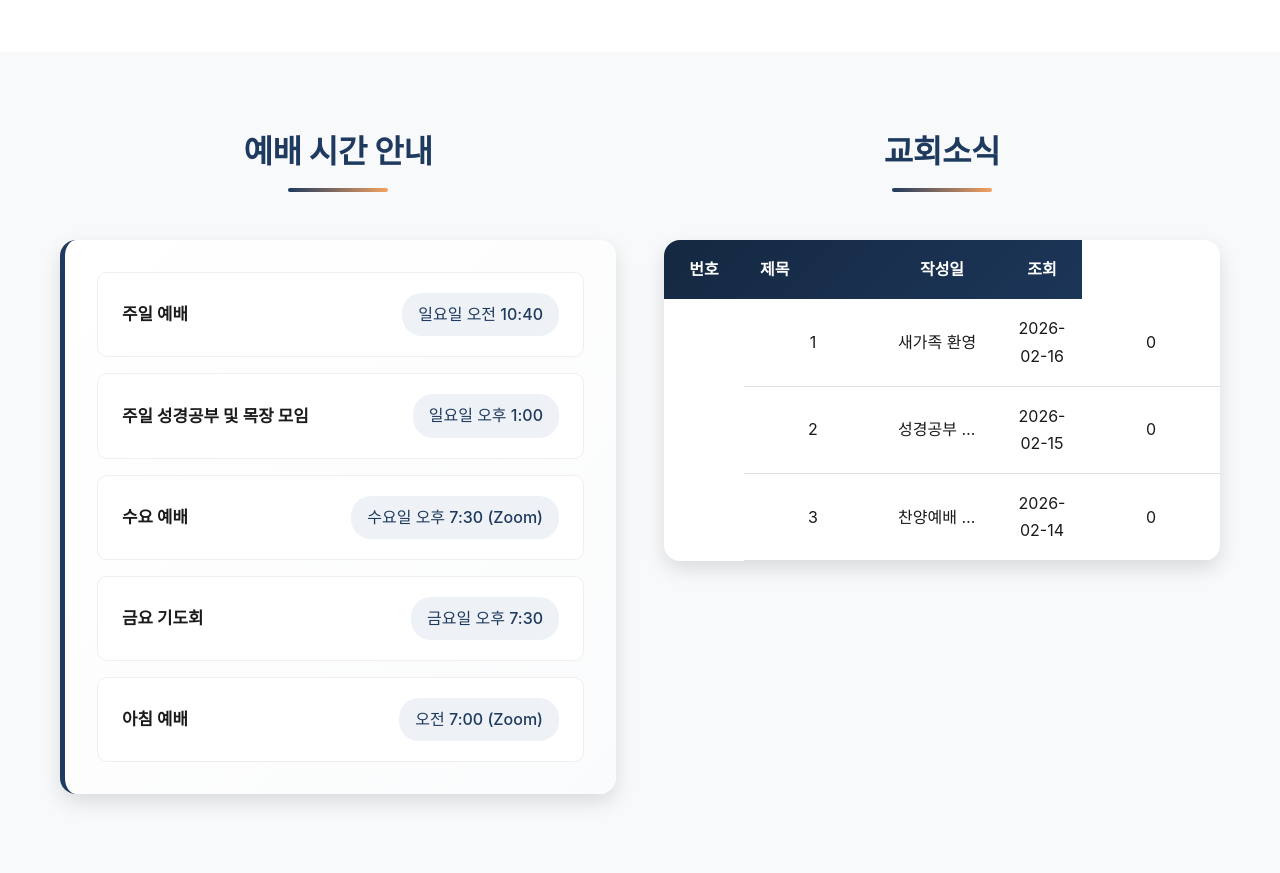
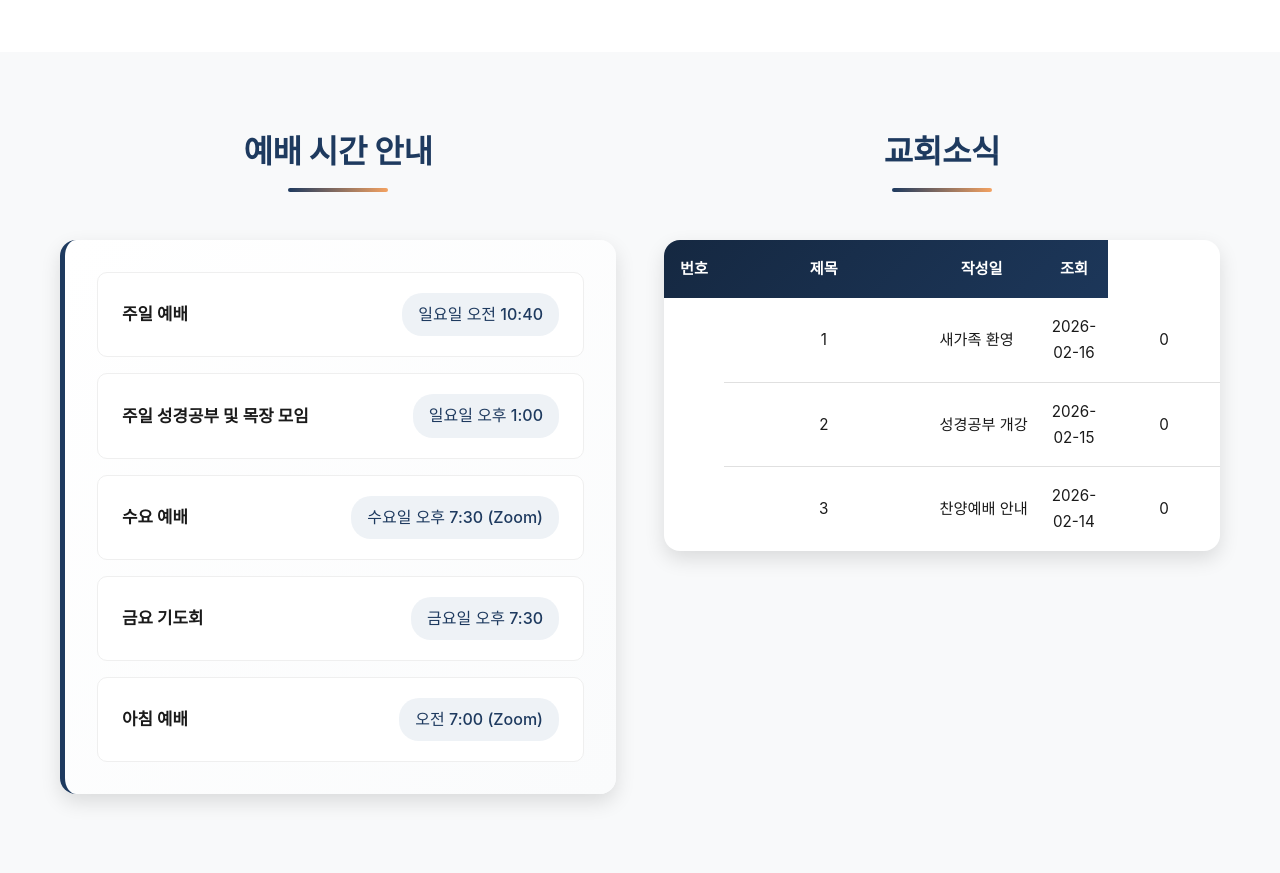
Before and after one commit to dhjin/church-website, a FastAPI app: page / in a window 1280 px wide. Shown: the part 2316-3189 px from the top of the page. Run offline with FastAPI, Linux system fonts and the light colour scheme; data comes from the database, SQL or seed files in the repository.

Commit message:
Completely rewrite news table with colgroup for proper alignment
- Remove old board-table classes and replace with news-table
- Use HTML colgroup to explicitly define column widths (60px, auto, 100px, 60px)
- Simplify CSS without complex width constraints
- Use news-row and news-title classes for cleaner structure
- Add proper hover effects with accent bar animation

This should completely fix the column misalignment issue.

Co-Authored-By: Claude Sonnet 4.5 <noreply@anthropic.com>

```diff
--- a/static/css/style.css
+++ b/static/css/style.css
@@ -450,82 +450,71 @@ section {
     margin: 0 auto;
 }
 
-.board-table {
+/* News Table - Clean and Simple */
+.news-table {
     width: 100%;
     border-collapse: collapse;
     background-color: var(--bg-white);
     box-shadow: var(--shadow-md);
     border-radius: 16px;
     overflow: hidden;
-    table-layout: fixed;
-}
-
-.board-table thead {
+}
+
+.news-table thead {
     background: linear-gradient(135deg, var(--primary-dark) 0%, var(--primary-color) 100%);
+}
+
+.news-table thead th {
     color: white;
-}
-
-.board-table th {
     padding: 1rem;
     text-align: center;
     font-weight: 600;
-}
-
-.board-table td {
-    padding: 1rem;
+    font-size: 0.95rem;
+}
+
+.news-table tbody td {
+    padding: 1rem 0.75rem;
     text-align: center;
     border-bottom: 1px solid var(--border-color);
-}
-
-.board-row {
+    font-size: 0.95rem;
+}
+
+.news-table tbody td.news-title {
+    text-align: left;
+    padding-left: 1rem;
+    overflow: hidden;
+    text-overflow: ellipsis;
+    white-space: nowrap;
+}
+
+.news-row {
     cursor: pointer;
     position: relative;
     transition: background-color var(--transition-base);
 }
 
-.board-row::before {
+.news-row::before {
     content: '';
     position: absolute;
     left: 0;
-    inset-block: 0;
+    top: 0;
+    bottom: 0;
     width: 4px;
     background: var(--accent-color);
     transform: scaleY(0);
     transition: transform var(--transition-base);
 }
 
-.board-row:hover {
+.news-row:hover {
     background-color: var(--bg-light);
 }
 
-.board-row:hover::before {
+.news-row:hover::before {
     transform: scaleY(1);
 }
 
-.col-num {
-    width: 80px;
-    min-width: 80px;
-    max-width: 80px;
-}
-
-.col-title {
-    text-align: left !important;
-    width: auto;
-    overflow: hidden;
-    text-overflow: ellipsis;
-    white-space: nowrap;
-}
-
-.col-date {
-    width: 120px;
-    min-width: 120px;
-    max-width: 120px;
-}
-
-.col-views {
-    width: 80px;
-    min-width: 80px;
-    max-width: 80px;
+.news-row:last-child td {
+    border-bottom: none;
 }
 
 .login-link {
--- a/templates/index.html
+++ b/templates/index.html
@@ -222,22 +222,28 @@
                         <div class="divider"></div>
                     </div>
                     <div class="news-board">
-                        <table class="board-table">
+                        <table class="news-table">
+                            <colgroup>
+                                <col style="width: 60px;">
+                                <col style="width: auto;">
+                                <col style="width: 100px;">
+                                <col style="width: 60px;">
+                            </colgroup>
                             <thead>
                                 <tr>
-                                    <th class="col-num">번호</th>
-                                    <th class="col-title">제목</th>
-                                    <th class="col-date">작성일</th>
-                                    <th class="col-views">조회</th>
+                                    <th>번호</th>
+                                    <th>제목</th>
+                                    <th>작성일</th>
+                                    <th>조회</th>
                                 </tr>
                             </thead>
                             <tbody>
                                 {% for news in news_list %}
-                                <tr class="board-row" onclick="window.location='/news/{{ news.id }}'" style="cursor: pointer;">
-                                    <td class="col-num">{{ news.id }}</td>
-                                    <td class="col-title">{{ news.title }}</td>
-                                    <td class="col-date">{{ news.date }}</td>
-                                    <td class="col-views">{{ news.views }}</td>
+                                <tr class="news-row" onclick="window.location='/news/{{ news.id }}'" style="cursor: pointer;">
+                                    <td>{{ news.id }}</td>
+                                    <td class="news-title">{{ news.title }}</td>
+                                    <td>{{ news.date }}</td>
+                                    <td>{{ news.views }}</td>
                                 </tr>
                                 {% endfor %}
                             </tbody>
```
